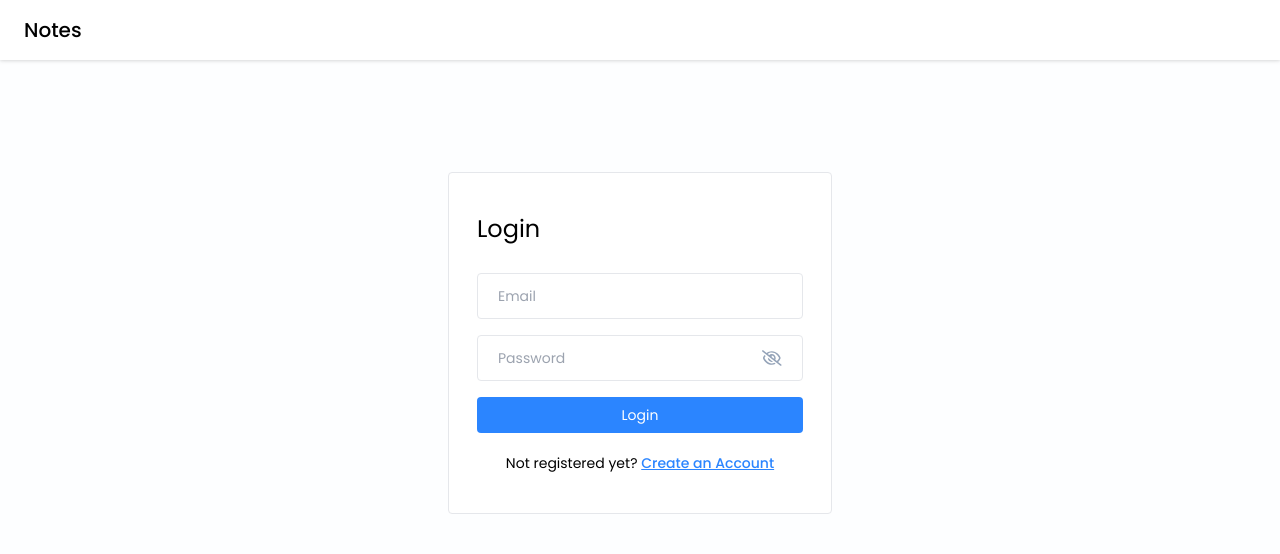
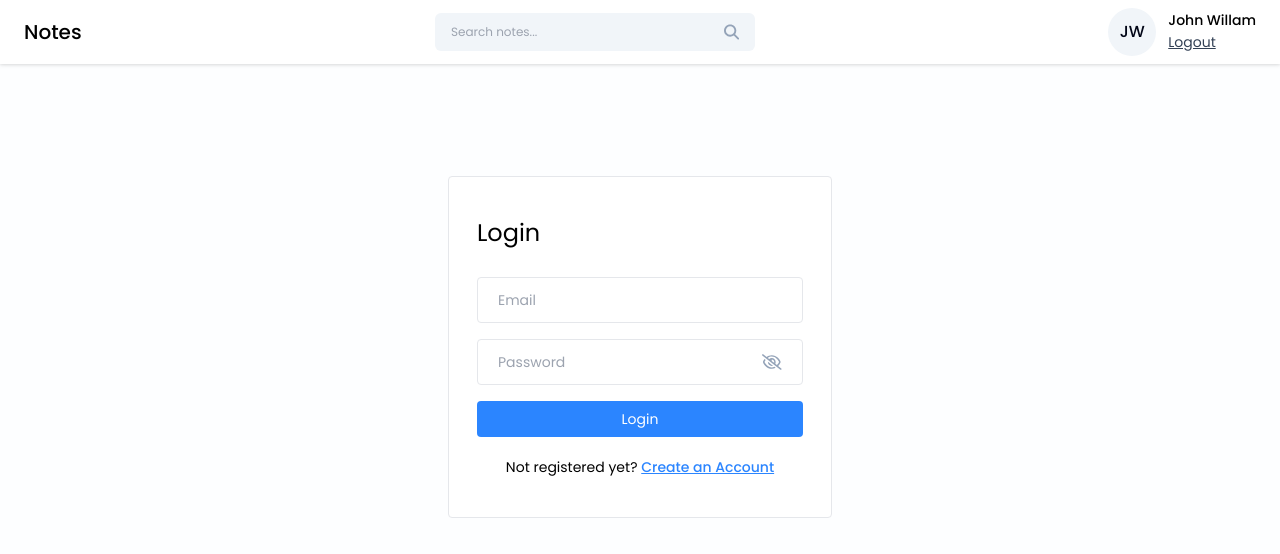
Before and after one commit to Aristox173/MERN-Notes, a React (Vite) app in the folder frontend/mern-notes/: page /login in a window 1280 px wide. Shown: the top 554 px of the page. Built offline with nearby package versions, Linux system fonts and the light colour scheme.

Commit message:
Add Profile Card and Search Bar Components

```diff
--- a/frontend/mern-notes/src/utils/helper.js
+++ b/frontend/mern-notes/src/utils/helper.js
@@ -2,3 +2,16 @@
   const regex = /^[^\s@]+@[^\s@]+\.[^\s@]+$/;
   return regex.test(email);
 };
+
+export const getInitials = (name) => {
+  if (!name) return "";
+
+  const words = name.split(" ");
+  let initials = "";
+
+  for (let i = 0; i < Math.min(words.length, 2); i++) {
+    initials += words[i][0];
+  }
+
+  return initials.toUpperCase();
+};
--- /dev/null
+++ b/frontend/mern-notes/src/views/components/Cards/ProfileInfo.jsx
@@ -0,0 +1,19 @@
+import { getInitials } from "../../../utils/helper";
+
+const ProfileInfo = ({ onLogout }) => {
+  return (
+    <div className="flex items-center gap-3">
+      <div className="w-12 h-12 flex items-center justify-center rounded-full text-slate-950 font-medium bg-slate-100">
+        {getInitials("John Willam")}
+      </div>
+      <div>
+        <p className="text-sm font-medium">John Willam</p>
+        <button className="text-sm text-slate-700 underline" onClick={onLogout}>
+          Logout
+        </button>
+      </div>
+    </div>
+  );
+};
+
+export default ProfileInfo;
--- a/frontend/mern-notes/src/views/components/Navbar/Navbar.jsx
+++ b/frontend/mern-notes/src/views/components/Navbar/Navbar.jsx
@@ -1,7 +1,36 @@
+import { useState } from "react";
+import ProfileInfo from "../Cards/ProfileInfo";
+import SearchBar from "../SearchBar/SearchBar";
+import { useNavigate } from "react-router-dom";
+
 const Navbar = () => {
+  const [searchQuery, setSearchQuery] = useState("");
+  const navigate = useNavigate();
+
+  const onLogout = () => {
+    navigate("/login");
+  };
+
+  const handleSearch = () => {};
+
+  const onClearSearch = () => {
+    setSearchQuery("");
+  };
+
   return (
     <div className="bg-white flex items-center justify-between px-6 py-2 drop-shadow">
       <h2 className="text-xl font-medium text-black py-2">Notes</h2>
+
+      <SearchBar
+        value={searchQuery}
+        onChange={({ target }) => {
+          setSearchQuery(target.value);
+        }}
+        handleSearch={handleSearch}
+        onClearSearch={onClearSearch}
+      />
+
+      <ProfileInfo onLogout={onLogout} />
     </div>
   );
 };
--- /dev/null
+++ b/frontend/mern-notes/src/views/components/SearchBar/SearchBar.jsx
@@ -0,0 +1,30 @@
+import { FaMagnifyingGlass } from "react-icons/fa6";
+import { IoMdClose } from "react-icons/io";
+
+const SearchBar = ({ value, onChange, handleSearch, onClearSearch }) => {
+  return (
+    <div className="w-80 flex items-center px-4 bg-slate-100 rounded-md">
+      <input
+        type="text"
+        placeholder="Search notes..."
+        className="w-full text-xs bg-transparent py-[11px] outline-none"
+        value={value}
+        onChange={onChange}
+      />
+
+      {value && (
+        <IoMdClose
+          className="text-xl text-slate-500 cursor-pointer hover:text-black mr-3"
+          onClick={onClearSearch}
+        />
+      )}
+
+      <FaMagnifyingGlass
+        className="text-slate-400 cursor-pointer hover:text-black"
+        onClick={handleSearch}
+      />
+    </div>
+  );
+};
+
+export default SearchBar;
--- a/frontend/mern-notes/src/views/pages/Home/Home.jsx
+++ b/frontend/mern-notes/src/views/pages/Home/Home.jsx
@@ -1,5 +1,11 @@
+import Navbar from "../../components/Navbar/Navbar";
+
 const Home = () => {
-  return <div>Home</div>;
+  return (
+    <>
+      <Navbar />
+    </>
+  );
 };
 
 export default Home;
```
